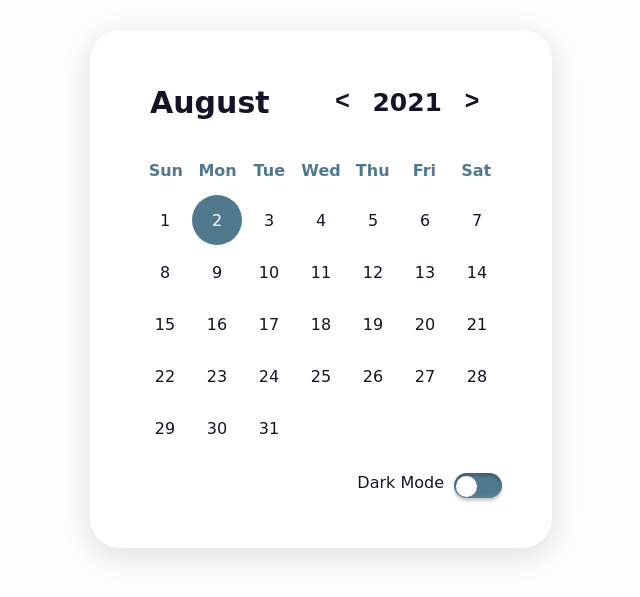
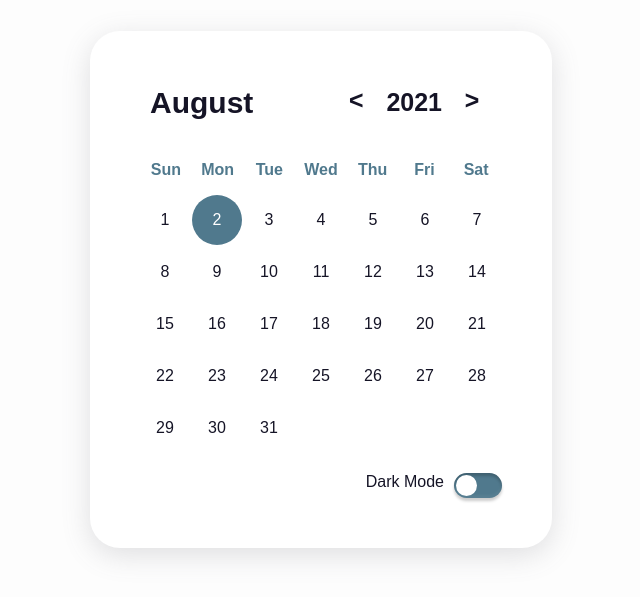
Before and after one commit to 123tan456/123tan456.github.io, a plain HTML site: page index.html in a window 1280 px wide. Shown: the part 111-708 px from the top of the page, without its empty margins (319-959 px from the left). Drawn offline with Linux system fonts and the light colour scheme.

Commit message:
Update style.css

```diff
--- a/style.css
+++ b/style.css
@@ -16,7 +16,7 @@
 
     --shadow: rgba(100, 100, 111, 0.2) 0px 7px 29px 0px;
 
-    --font-family: cursive;
+    --font-family: 'Chakra Petch', sans-serif;;
 }
 
 .dark {
```
